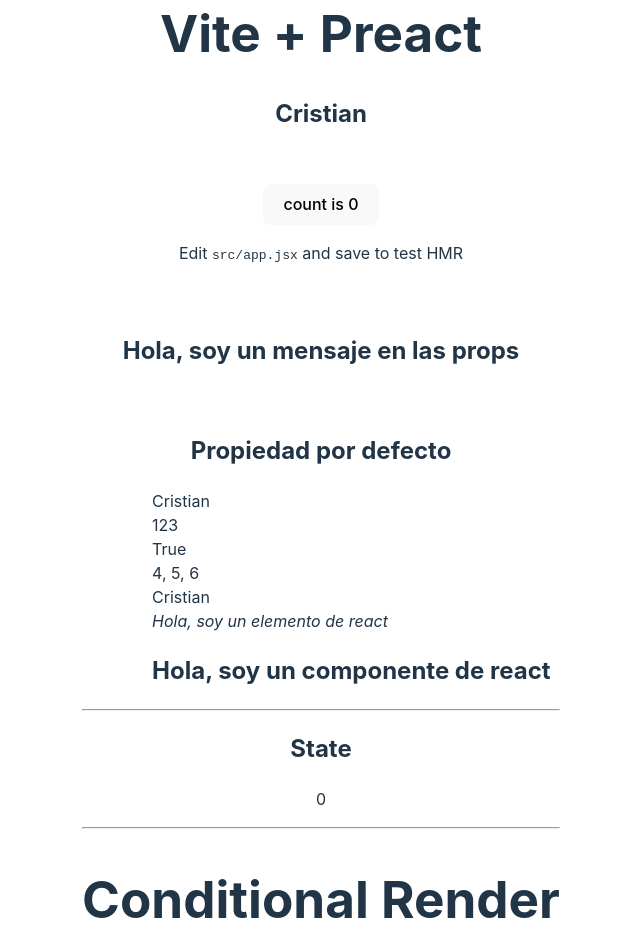
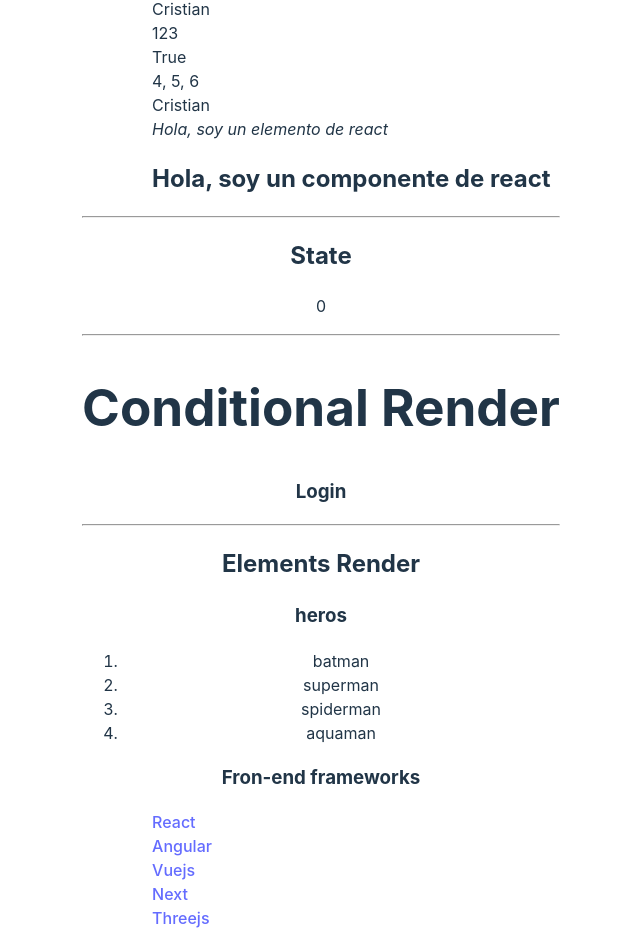
Before and after one commit to CristianLopez3/reactjs-practice, a React (Vite) app: page / in a window 1280 px wide. Shown: the part 211-1163 px from the top of the page, without its empty margins (319-959 px from the left). Built offline with nearby package versions, Linux system fonts and the light colour scheme.

Commit message:
add RenderizadoElementos for render an array of elements

```diff
--- a/src/app.jsx
+++ b/src/app.jsx
@@ -1,52 +1,36 @@
 import { useState } from 'preact/hooks';
 import React from "react";
-import preactLogo from './assets/preact.svg'
-import viteLogo from '/vite.svg'
 import './app.css';
 import Componente from './components/Componente';
 import Propiedades from './components/Propiedades';
 import Estado from './components/Estado';
 import RenderizadoCondicional from './components/RenderizadoCondicional';
+import RenderizadoElementos from './components/RenderizadoElementos';
 
 export function App() {
   const [count, setCount] = useState(0)
   let name = 'Cristian';
   return (
     <>
-      <div>
-        <a href="https://vitejs.dev" target="_blank">
-          <img src={viteLogo} class="logo" alt="Vite logo" />
-        </a>
-        <a href="https://preactjs.com" target="_blank">
-          <img src={preactLogo} class="logo preact" alt="Preact logo" />
-        </a>
-      </div>
-      <h1>Vite + Preact</h1>
-      <h2>{name}</h2>
-      <div class="card">
-        <button onClick={() => setCount((count) => count + 1)}>
-          count is {count}
-        </button>
-        <p key={"123"}>
-          Edit <code>src/app.jsx</code> and save to test HMR
-        </p>
-      </div>
+
       <section>
         <Componente msg="Hola, soy un mensaje en las props" />
         <br />
         <Propiedades
-         name = "Cristian"
-         number = {123}
-         boolean = {true}
-         objecto = {{nombre: "Cristian"}}
-         array = {[4, 5, 6]}
-         elementReact = {<i>Hola, soy un elemento de react</i>}
-         componentReact = {<Componente msg="Hola, soy  un componente de react"/>}
-         />
-         <hr />
-         <Estado />
-         <hr />
-         <RenderizadoCondicional />
+          name="Cristian"
+          number={123}
+          boolean={true}
+          objecto={{ nombre: "Cristian" }}
+          array={[4, 5, 6]}
+          elementReact={<i>Hola, soy un elemento de react</i>}
+          componentReact={<Componente msg="Hola, soy  un componente de react" />}
+        />
+        <hr />
+        <Estado />
+        <hr />
+        <RenderizadoCondicional />
+        <hr />
+        <RenderizadoElementos />
       </section>
     </>
   )
--- /dev/null
+++ b/src/components/RenderizadoElementos.js
@@ -0,0 +1,41 @@
+import React, { Component } from "react";
+import data from '../helpers/data.json';
+
+function renderElement(el){
+  return(
+    <li key={el.id}>
+      <a href={el.url} >{el.name}</a>
+    </li>
+  );
+}
+
+
+export default class RenderizadoElementos extends Component{
+
+  constructor(props){
+    super(props);
+    this.state = {
+      heroes: ["batman", "superman", "spiderman", "aquaman"]
+    }
+
+  }
+
+  render(){
+      return (
+        <>
+          <h2>Elements Render</h2>
+          <h3>heros</h3>
+          <ol>
+            {this.state.heroes.map((el) => <li>{el}</li>)}
+          </ol>
+          <h3>Fron-end frameworks</h3>
+          <ul>
+            {data.frameworks.map(
+              (el) => renderElement(el)
+            )}
+          </ul>
+        </>
+      );
+  }
+
+}
--- /dev/null
+++ b/src/helpers/data.json
@@ -0,0 +1,29 @@
+{
+  "frameworks": [
+    {
+      "id": 1,
+      "name": "React",
+      "url": "https://react.dev"
+    },
+    {
+      "id": 2,
+      "name": "Angular",
+      "url": "https://angular.org"
+    },
+    {
+      "id": 3,
+      "name": "Vuejs",
+      "url": "https://vuejs.org"
+    },
+    {
+      "id": 4,
+      "name": "Next",
+      "url": "https://next.org"
+    },
+    {
+      "id": 5,
+      "name": "Threejs",
+      "url": "https://threejs.com"
+    }
+  ]
+}
```
